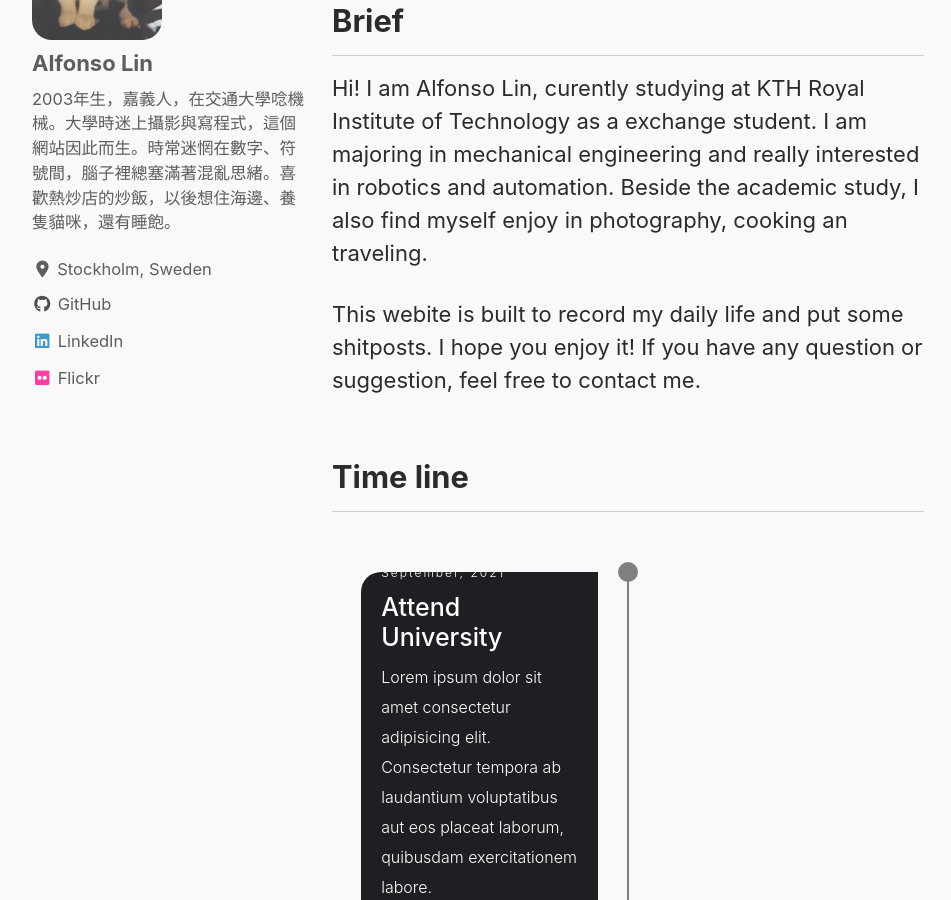
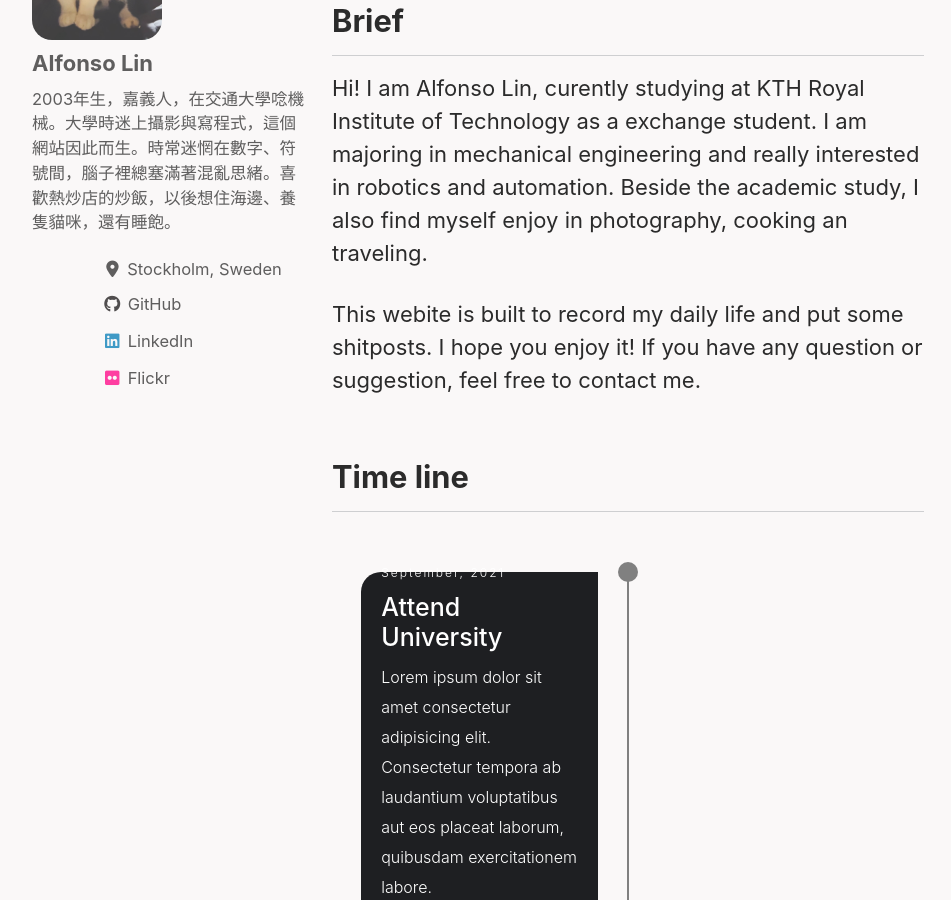
Before and after one commit to zebra314/zebra314.github.io, a Jekyll site: the page built from _pages/about.md, in a window 1280 px wide and 900 px high, scrolled down 289 px. Shown: the whole window, without its empty margins (12-963 px from the left). Built offline with Jekyll 4.4.1, drawn with Linux system fonts in a browser that asks for light colours; cached includes are drawn as plain includes; nearby versions of some CDN libraries.

Commit message:
Update box position

```diff
--- a/_sass/minimal-mistakes/_sidebar.scss
+++ b/_sass/minimal-mistakes/_sidebar.scss
@@ -239,7 +239,7 @@
 .author__urls {
   display: none;
   position: absolute;
-  right: 0;
+  right: -70px; // Determine the position of the box to open after the button is clicked
   margin-top: 15px;
   padding: 10px;
   list-style-type: none;
```
